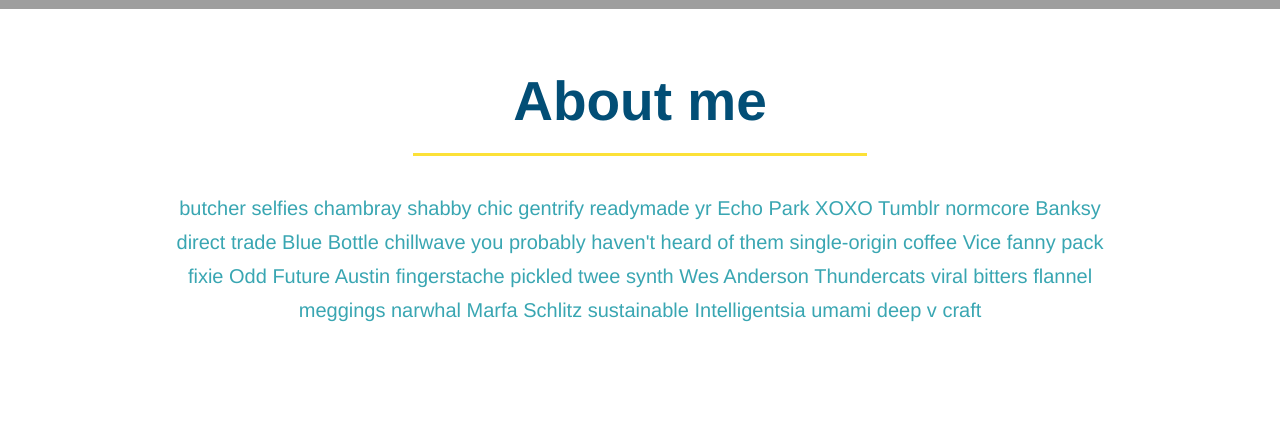
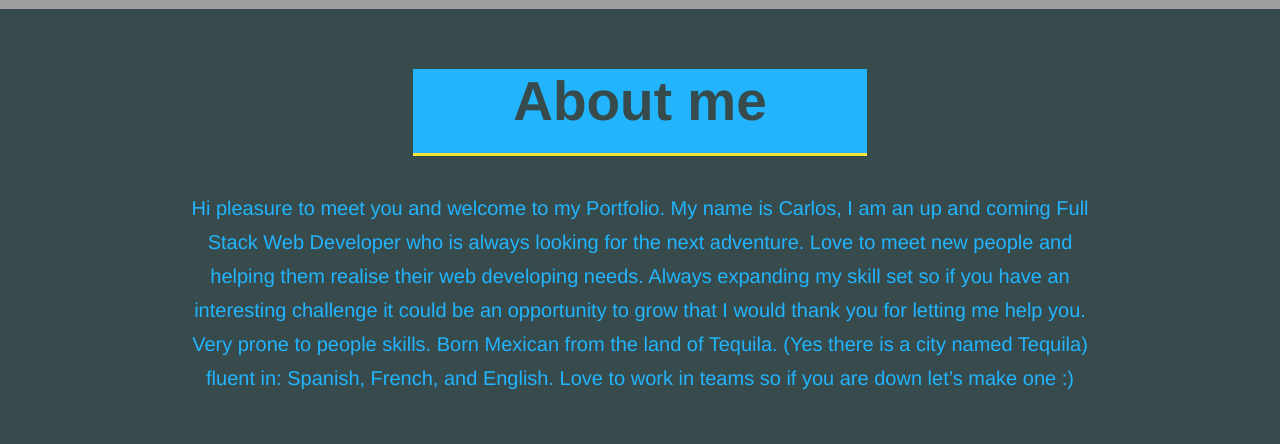
Before and after one commit to AMATEURBOSS/Professional-Portfolio-of-Carlos-Ariel-Mata-Franco, a plain HTML site: page index.html in a window 1280 px wide. Shown: the part 773-1217 px from the top of the page. Drawn offline with Linux system fonts and the light colour scheme; grey boxes are pictures that could not be loaded.

Commit message:
Updated About me section Bio. Changed color of fonts and backroung color for the about-me section

```diff
--- a/assets/css/style.css
+++ b/assets/css/style.css
@@ -124,12 +124,17 @@
 }
 .intro {
     text-align: center;
+    background-color: #374a4c;
+}
+.intro h2 {
+    color:#374a4c;
+    background-color: #22b5fd;
 }
 
 .intro p {
     margin: 0 auto;
     line-height: 1.7;
-    color: #39a6b2;
+    color: #22b5fd;
     width: 80%;
     font-size: 20px;
 }
--- a/index.html
+++ b/index.html
@@ -74,8 +74,7 @@
         <section  id="about-me" class="intro" >
           <h2 class="section-title primary-border">About me</h2>
           <p>
-            butcher selfies chambray shabby chic gentrify readymade yr Echo Park XOXO Tumblr normcore Banksy direct trade Blue Bottle chillwave you probably haven't heard of them single-origin coffee Vice fanny pack fixie Odd Future Austin fingerstache pickled twee synth Wes Anderson Thundercats viral bitters flannel meggings narwhal Marfa Schlitz sustainable Intelligentsia umami deep v craft
-
+            Hi pleasure to meet you and welcome to my Portfolio. My name is Carlos, I am an up and coming Full Stack Web Developer who is always looking for the next adventure. Love to meet new people and helping them realise their web developing needs. Always expanding my skill set so if you have an interesting challenge it could be an opportunity to grow that I would thank you for letting me help you. Very prone to people skills. Born Mexican from the land of Tequila. (Yes there is a city named Tequila) fluent in: Spanish, French, and English. Love to work in teams so if you are down let’s make one :)
           </p>
         </section>
 
```
Also changed, not shown: assets/images/hero-bg.jpeg (deleted), assets/images/step-1.svg (deleted), assets/images/step-2.svg (deleted), assets/images/step-3.svg (deleted), assets/images/step-4.svg (deleted).
